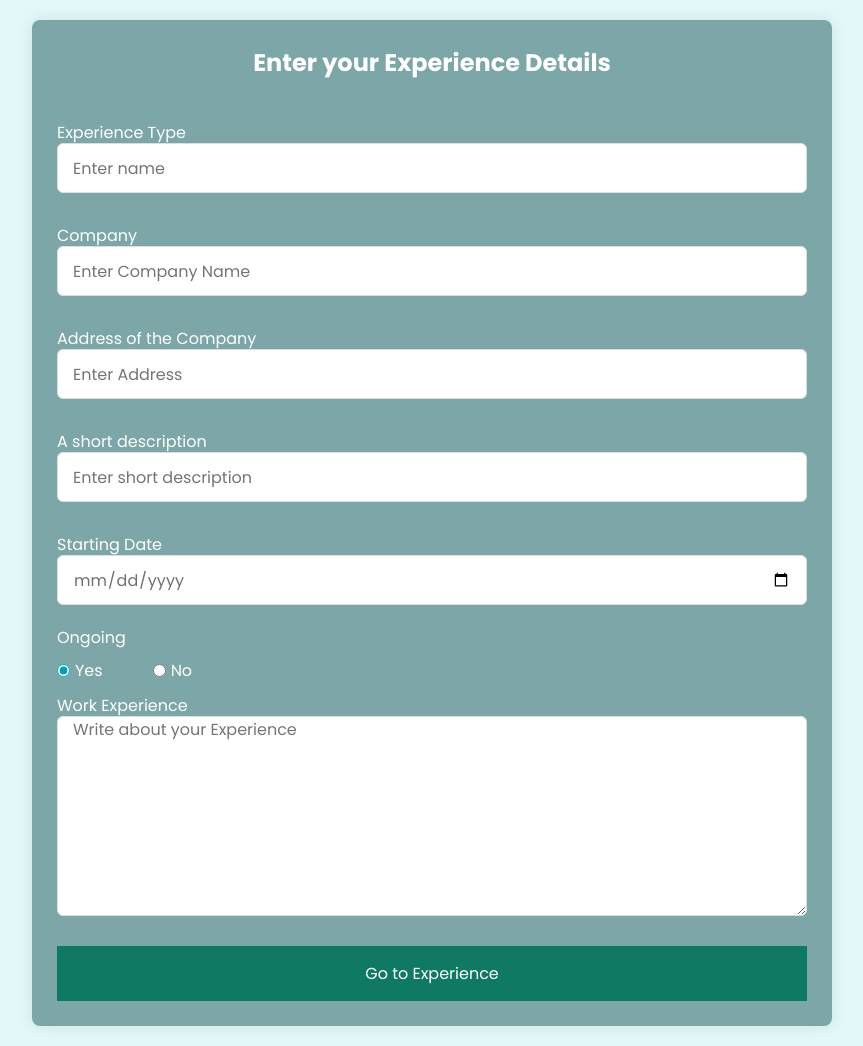
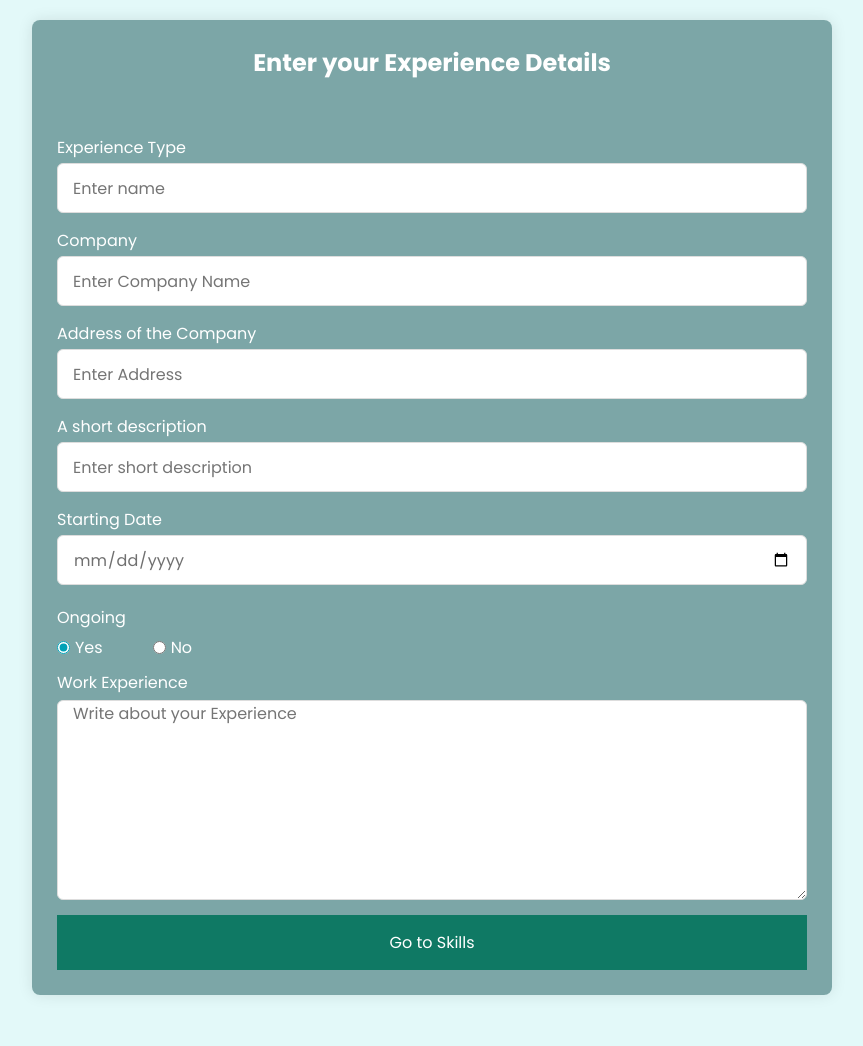
Before and after one commit to Mithun28/LocalMart, a PHP site: page /experience.html in a window 1280 px wide. Shown: the whole page, without its empty margins (208-1071 px from the left). After the commit the page ends 995 px from the top, so only its background shows below. Run offline with PHP 8.4, Linux system fonts and the light colour scheme; some libraries are stand-ins or nearby versions.

Commit message:
Correct css

```diff
--- a/forms/education.css
+++ b/forms/education.css
@@ -37,13 +37,13 @@ body {
 
 .form .input-box {
   width: 100%;
-  margin-top: 50px;
+  margin-top: 10px;
 }
 
 .input-box label {
   color: #ffffff;
   position: relative;
-  top: 50px;
+  top: 5px;
 
 }
 .form :where(.input-box input, .select-box) {
--- a/forms/education.html
+++ b/forms/education.html
@@ -3,7 +3,7 @@
     <meta charset="UTF-8" />
     <meta name="viewport" content="width=device-width, initial-scale=1.0" />
     <script src="https://use.fontawesome.com/fe459689b4.js"></script>
-    <link rel="stylesheet" href="personal.css" />
+    <link rel="stylesheet" href="education.css" />
   </head>
   <body>
     <section class="container">
--- a/forms/experience.css
+++ b/forms/experience.css
@@ -37,13 +37,13 @@ body {
 
 .form .input-box {
   width: 100%;
-  margin-top: 50px;
+  margin-top: 10px;
 }
 
 .input-box label {
   color: #ffffff;
   position: relative;
-  top: 50px;
+  top: 5px;
 
 }
 .form :where(.input-box input, .select-box) {
--- a/forms/experience.html
+++ b/forms/experience.html
@@ -3,7 +3,7 @@
     <meta charset="UTF-8" />
     <meta name="viewport" content="width=device-width, initial-scale=1.0" />
     <script src="https://use.fontawesome.com/fe459689b4.js"></script>
-    <link rel="stylesheet" href="personal.css" />
+    <link rel="stylesheet" href="experience.css" />
   </head>
   <body>
     <section class="container">
@@ -55,7 +55,7 @@
                 <textarea id="subject" name="subject" placeholder="Write about your Experience" style="height:200px"></textarea>
             </div>
         </div>
-        <button>Go to Experience</button>
+        <button>Go to Skills</button>
       </form>
     </section>
   </body>
```
